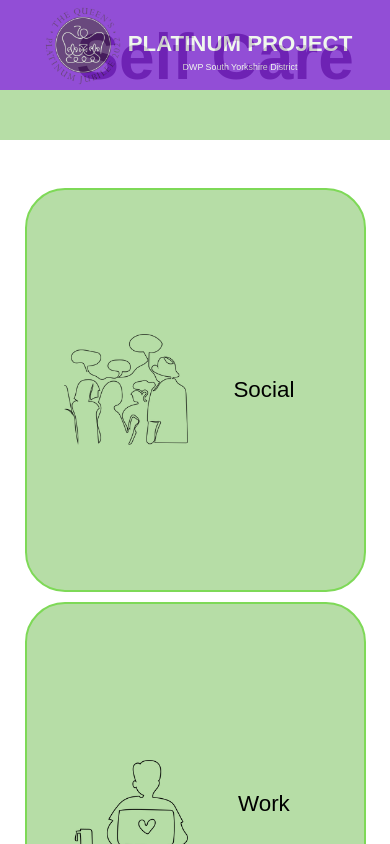
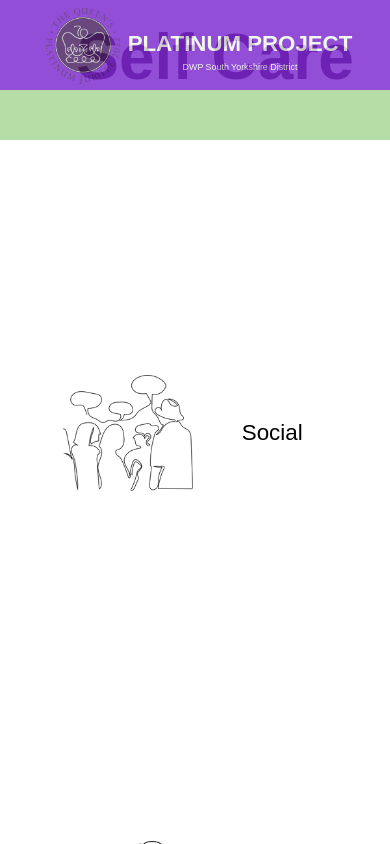
Before and after one commit to sebuckley/platinum-project, a React (Create React App) app: page /#/support/selfcare in a window 390 px wide. Shown: the top 844 px of the page. Built offline with nearby package versions, Linux system fonts and the light colour scheme.

Commit message:
change in style on content boxes

```diff
--- a/src/App.css
+++ b/src/App.css
@@ -1,7 +1,8 @@
 :root {
 
   --fontSizeTownName: 2em;
-  --borderRadius: 40px;
+  --borderRadius: 40px 40px 40px 40px;
+  --borderRadius2: 0px 0px 40px 40px;
   --colorOne: rgb(126, 217, 87);
   --colorOneLight: rgb(182, 221, 166);
   --colorTwo: rgb(0, 194, 203);
@@ -17,6 +18,19 @@
   --colorGreyLight: rgb(214, 214, 214);
 
 }
+
+.whiteText {
+
+  color: white;
+
+}
+
+.blackText {
+
+  color: black;
+
+}
+
 
 .colorOne {
 
@@ -596,6 +610,11 @@
 
 }
 
+.minusTopBorder {
+
+  border-top: 0px;
+}
+
 .h2Small {
 
   font-size: 8px;
@@ -700,7 +719,8 @@
 .contentBox {
 
   margin: 5px;
-  border-radius: var(--borderRadius);
+  border-radius: var(--borderRadius2);
+  margin-top: 0px;
   width: 28vw;
   height: 16vw;
   display: flex;
@@ -712,16 +732,15 @@
 .contentBox2 {
 
   margin: 5px;
-  border-radius: var(--borderRadius);
+  border-radius: var(--borderRadius2);
+  margin-top: 0px;
   width: 28vw;
   height: 16vw;
   position: relative;
   overflow: hidden;
 
+
 }
-
-
-
 
 .contentLast {
 
@@ -768,7 +787,6 @@
   display: flex;
   align-items: center;
   justify-content: center;
-  color: black;
   background: -webkit-linear-gradient(bottom, rgba(255, 255, 255, 0.7), rgba(255, 255, 255, 0));
   background: -moz-linear-gradient(bottom, rgba(255, 255, 255, 0.7), rgba(255, 255, 255, 0));
   background: linear-gradient(to top, rgba(255, 255, 255, 0.7), rgba(255, 255, 255, 0));
@@ -781,7 +799,6 @@
   width: 100%;
   margin-bottom: 10px;
   padding: 10px;
-  color: black;
   border: 0px solid black;
   font-size: 0.6em;
 
@@ -790,14 +807,16 @@
 
 .nameBox6 {
 
-  width: 50%;
+  height: 30px;
   padding: 5px;
-  color: black;
-  border: 0px solid black;
-  font-size: 0.6em;
-  border-radius: 10px 10px 0px 0px;
+  border-radius: 40px 40px 0px 0px;
   font-size: 0.4em;
-
+  display: block;
+  margin: 5px 5px 0px 5px;
+  border-bottom: 0px;
+  display: flex;
+  align-items: center;
+  justify-content: center;
 
 }
 
@@ -805,7 +824,6 @@
 
   height: 100%;
   width: 100%;
-  color: black;
   border: 0px solid black;
   display: flex;
   align-items: center;
@@ -1185,7 +1203,7 @@
   .contentBox {
 
     margin: 5px;
-    border-radius: var(--borderRadius);
+    border-radius: var(--borderRadius2);
     height: 45vh;
     width: 100vw;
     display: flex;
@@ -1197,7 +1215,7 @@
   .contentBox2 {
 
     margin: 5px;
-    border-radius: var(--borderRadius);
+    border-radius: var(--borderRadius2);
     height: 45vh;
     width: 100vw;
 
--- a/src/images/BlogContentBox.js
+++ b/src/images/BlogContentBox.js
@@ -46,36 +46,49 @@
 
     }
 
+    const getStyle3 = () => {
+
+        let styleObject3 = {
+
+            width: "" + actualWidth + actualType + "",
+
+        }
+
+        return styleObject3
+
+    }
+
     return (
 
         <>
 
+            <div style={getStyle3()}>
 
+                <div className={props.color.main + " " + props.color.border + ' whiteText nameBox6'}>
 
-            <div className={ props.color + ' contentBox2'} style={ getStyle(require("./../images/" + props.imageFile))}>
+                    <div>{props.supportType}</div>
 
-                <a href={ props.link } target={props.linkTarget}>
+                </div>
+
+                <div className={ props.color.border + ' contentBox2'} style={ getStyle(require("./../images/" + props.imageFile))}>
+
+                    <a href={ props.link } target={props.linkTarget}>
 
 
 
-                    <div className="nameBox5" style={getStyle2()}>
+                        <div className="nameBox5" style={getStyle2()}>
 
-                        <div className={props.color  + ' nameBox6'}>
+                            <div className={props.color.light + ' blackText nameBox4'}>
 
-                            {console.log(props)}
+                                <div >{ props.name }</div>
 
-                            <div>{props.supportType}</div>
-
-                        </div>
-                        <div className={props.color + ' nameBox4'}>
-
-                            <div >{ props.name }</div>
+                            </div>
 
                         </div>
 
-                    </div>
+                    </a>
 
-                </a>
+                </div>
 
             </div>
 
--- a/src/images/ContentBox.js
+++ b/src/images/ContentBox.js
@@ -21,7 +21,7 @@
         <>
 
 
-            <div className={ props.color + ' contentBox'} style={ getStyle()}>
+            <div className={ props.color.main + ' contentBox'} style={ getStyle()}>
 
                 <Link to={ props.link } target={props.linkTarget}>
 
--- a/src/images/IconContentBox.js
+++ b/src/images/IconContentBox.js
@@ -1,5 +1,3 @@
-import { Link } from 'react-router-dom';
-
 const IconContentBox = (props) => {
 
     let windowWidth = window.innerWidth;
@@ -30,12 +28,30 @@
 
     }
 
+    const getStyle3 = () => {
+
+        let styleObject3 = {
+
+            width: "" + actualWidth + actualType + "",
+
+        }
+
+        return styleObject3
+
+    }
+
     return (
 
         <>
+            <div style={getStyle3()}>
 
+                <div className={props.color.light + " " + props.color.border + ' blackText nameBox6'}>
 
-            <div className={ props.color + ' contentBox'} style={ getStyle()}>
+                    <div>{props.supportType}</div>
+
+                </div>
+
+                <div className={ props.color.light + ' ' + props.color.border + ' contentBox minusTopBorder'} style={ getStyle()}>
 
                     <a href={ props.link } target={props.linkTarget}>
 
@@ -59,6 +75,8 @@
 
                 </div>
 
+            </div>
+
 
 
         </>
--- a/src/images/VideoContentBox.js
+++ b/src/images/VideoContentBox.js
@@ -46,13 +46,31 @@
 
     }
 
+    const getStyle3 = () => {
+
+        let styleObject3 = {
+
+            width: "" + actualWidth + actualType + "",
+
+        }
+
+        return styleObject3
+
+    }
+
     return (
 
         <>
 
+            <div style={getStyle3()}>
 
+                <div className={props.color.main + " " + props.color.border + ' whiteText nameBox6'}>
 
-            <div className={ props.color + ' contentBox2'} style={ getStyle(require("./../images/" + props.imageFile))}>
+                    <div>{props.supportType}</div>
+
+                </div>
+
+                <div className={ props.color.border + ' contentBox2'} style={ getStyle(require("./../images/" + props.imageFile))}>
 
                     <a href={ props.link } target={props.linkTarget}>
 
@@ -70,7 +88,7 @@
 
                             </div>
 
-                        <div className='nameBox3'>
+                            <div className='nameBox3 blackText'>
 
                                 <div >{ props.name }</div>
 
@@ -82,6 +100,8 @@
 
                 </div>
 
+            </div>
+
         </>
 
     );
--- a/src/pages/SupportPage.js
+++ b/src/pages/SupportPage.js
@@ -26,7 +26,7 @@
 
         }else if(listItem.boxType === "video"){
 
-            return <VideoContentBox name={listItem.supportName} imageFile={listItem.image} key={listItem.index} linkTarget={listItem.linkTarget} imageAlt={listItem.imageAlt} link={listItem.link} color={useBoxColor} />;
+            return <VideoContentBox name={listItem.supportName} supportType={listItem.supportType} imageFile={listItem.image} key={listItem.index} linkTarget={listItem.linkTarget} imageAlt={listItem.imageAlt} link={listItem.link} color={useBoxColor} />;
 
         }else if(listItem.boxType === "blog"){
 
@@ -40,11 +40,11 @@
 
         const boxColor = [
 
-            {"Mental Health": "colorOneBgLight colorOneBorder"},
-            {"Drug or Alcohol Abuse": "colorTwoBgLight colorTwoBorder"},
-            {"Bereavement": "colorThreeBgLight colorThreeBorder"},
-            {"Domestic Abuse or Violence": "colorFourBgLight colorFourBorder"},
-            {"Financial Worries, Debt or Gambling": "colorFiveBgLight colorFiveBorder"}
+            {"Mental Health": {"main": "colorOneBg", "light": "colorOneBgLight", "border": "colorOneBorder", "text": "colorOne"}},
+            {"Drug or Alcohol Abuse": {"main": "colorTwoBg", "light": "colorTwoBgLight", "border": "colorTwoBorder", "text": "colorTwo"}},
+            {"Bereavement": {"main": "colorThreeBg", "light": "colorThreeBgLight", "border": "colorThreeBorder", "text": "colorThree"}},
+            {"Domestic Abuse or Violence": {"main": "colorFourBg", "light": "colorFourBgLight", "border": "colorFourBorder", "text": "colorfor"}},
+            {"Financial Worries, Debt or Gambling": {"main": "colorFiveBg", "light": "colorFiveBgLight", "border": "colorFiveBorder", "text": "colorFive"}}
 
         ];
 
```
Lines whose indentation alone changed are shown as unchanged.
